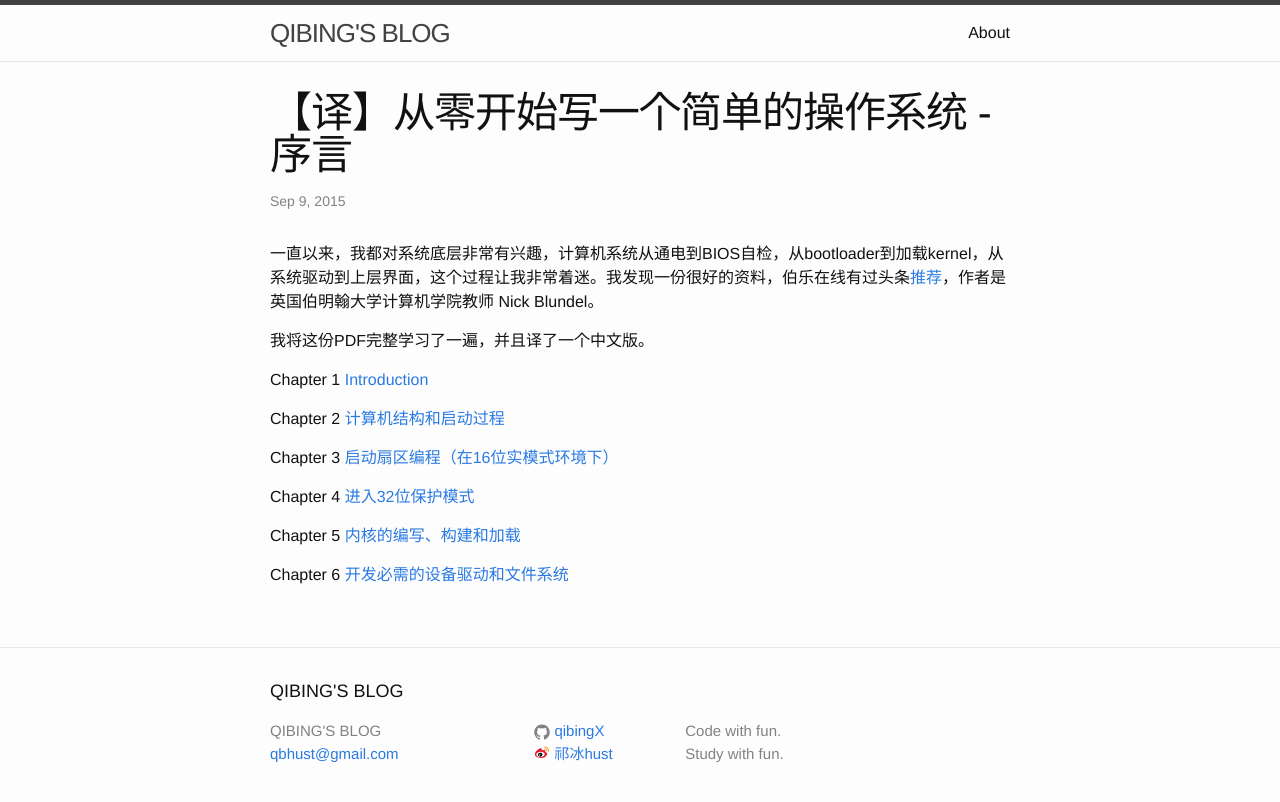
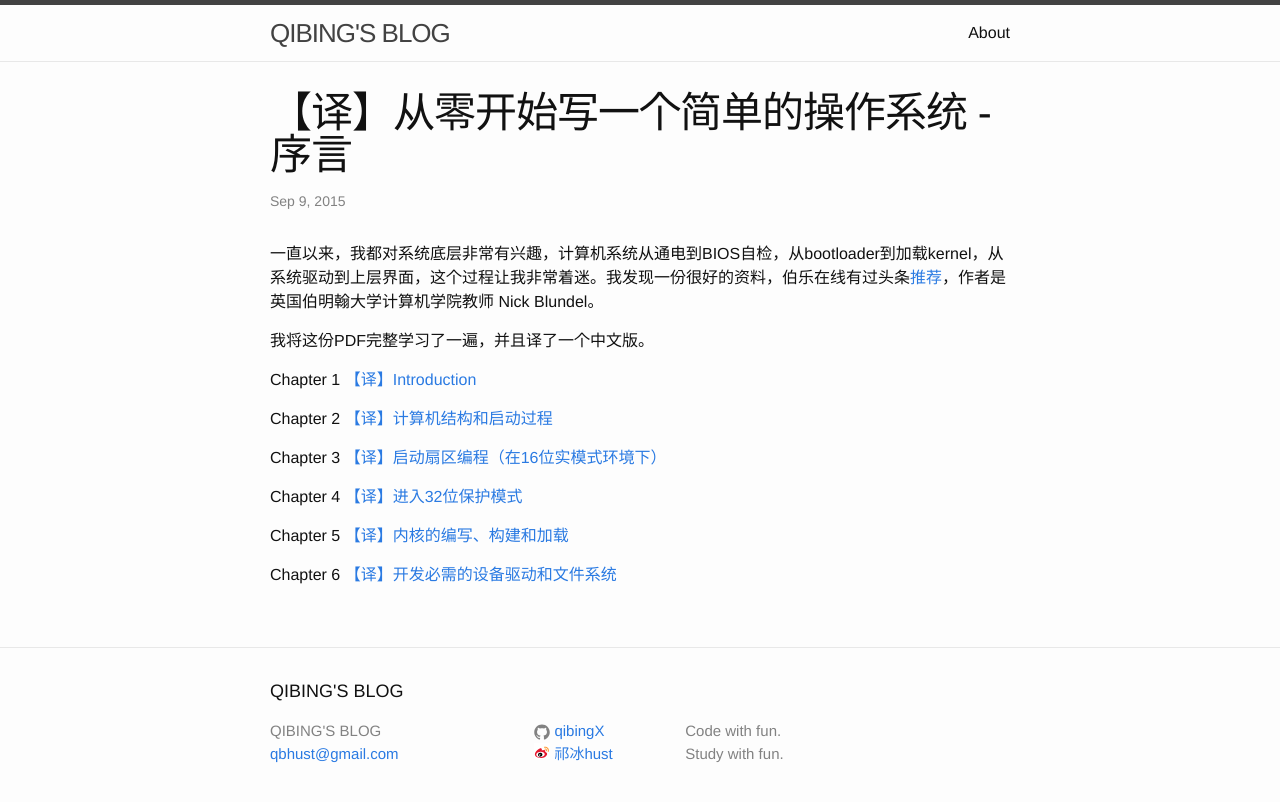
Before and after one commit to bingful/bingful.github.io, a Jekyll site: the page built from _posts/2015-09-08-writing-a-simple-operating-system-from-scratch-0.markdown, in a window 1280 px wide. Shown: the top 802 px of the page. Built offline with Jekyll 4.4.1, drawn with Linux system fonts in a browser that asks for light colours.

Commit message:
jekyll rebuild and sync to github

```diff
--- a/_posts/2015-09-08-writing-a-simple-operating-system-from-scratch-0.markdown
+++ b/_posts/2015-09-08-writing-a-simple-operating-system-from-scratch-0.markdown
@@ -10,17 +10,17 @@ tags: os 操作系统 assembly 汇编 bootloader
 
 我将这份PDF完整学习了一遍，并且译了一个中文版。
 
-Chapter 1   [Introduction][ch1]
+Chapter 1   [【译】Introduction][ch1]
 
-Chapter 2   [计算机结构和启动过程][ch2]
+Chapter 2   [【译】计算机结构和启动过程][ch2]
 
-Chapter 3   [启动扇区编程（在16位实模式环境下）][ch3]
+Chapter 3   [【译】启动扇区编程（在16位实模式环境下）][ch3]
 
-Chapter 4   [进入32位保护模式][ch4]
+Chapter 4   [【译】进入32位保护模式][ch4]
 
-Chapter 5   [内核的编写、构建和加载][ch5]
+Chapter 5   [【译】内核的编写、构建和加载][ch5]
 
-Chapter 6   [开发必需的设备驱动和文件系统][ch6]
+Chapter 6   [【译】开发必需的设备驱动和文件系统][ch6]
 
 
 [jobbole]:      http://top.jobbole.com/13810/
```
Also changed, not shown: _posts/2015-09-09-writing-a-simple-operating-system-from-scratch-1.markdown (added, +50 -0 lines).
